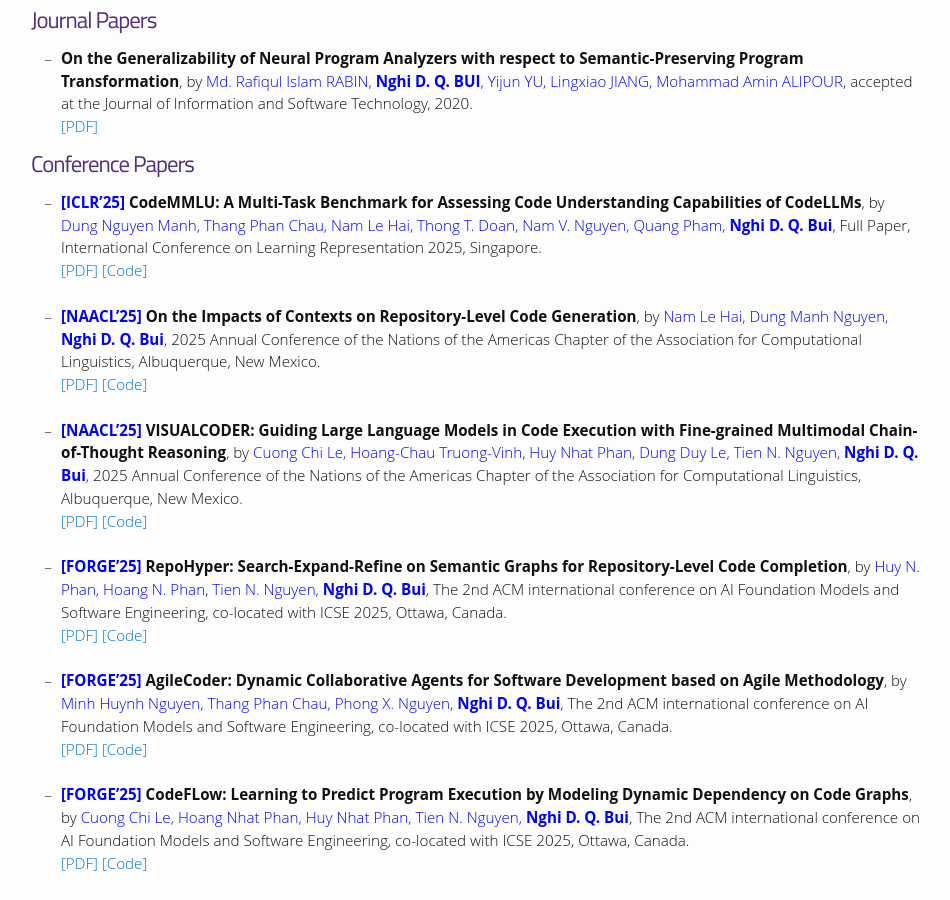
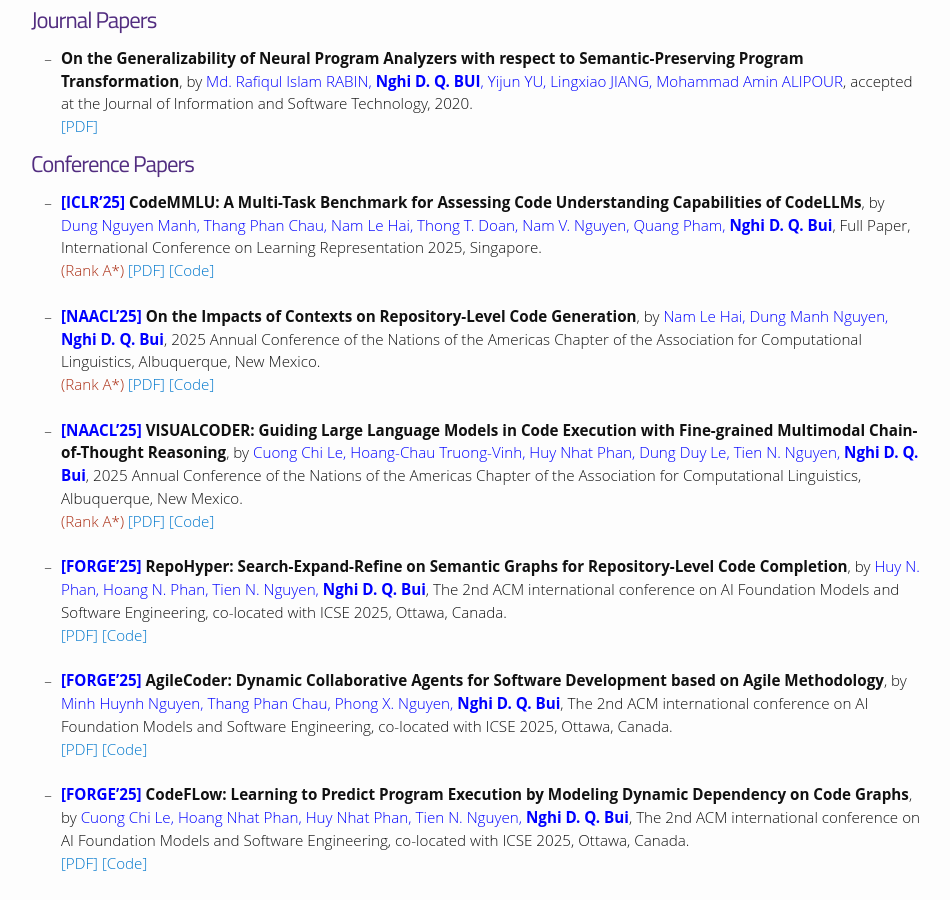
Before and after one commit to bdqnghi/bdqnghi.github.io, a Jekyll site: the page built from publications/publications.md, in a window 1280 px wide and 900 px high, scrolled down 665 px. Shown: the whole window, without its empty margins (164-1114 px from the left). Built offline with Jekyll 4.4.1, drawn with Linux system fonts in a browser that asks for light colours; nearby versions of some CDN libraries; some web fonts are replaced.

Commit message:
Update publications.md

```diff
--- a/publications/publications.md
+++ b/publications/publications.md
@@ -40,17 +40,17 @@
 # Conference Papers
 - <span style="color:blue">**[ICLR'25]**</span> **CodeMMLU: A Multi-Task Benchmark for Assessing Code Understanding Capabilities of CodeLLMs**, by <span style="color:blue">Dung Nguyen Manh, Thang Phan Chau, Nam Le Hai, Thong T. Doan, Nam V. Nguyen, Quang Pham, **Nghi D. Q. Bui**</span>, Full Paper, International Conference on Learning Representation 2025, Singapore.
 <br>
-<a href="https://arxiv.org/abs/2410.01999" target="_blank"> [PDF]</a> <a href="https://github.com/FSoft-AI4Code/CodeMMLU" target="_blank"> [Code]</a>
+<span style="color:#AB2F15">(Rank A*)</span><a href="https://arxiv.org/abs/2410.01999" target="_blank"> [PDF]</a> <a href="https://github.com/FSoft-AI4Code/CodeMMLU" target="_blank"> [Code]</a>
 <br>
 <br>
 - <span style="color:blue">**[NAACL'25]**</span> **On the Impacts of Contexts on Repository-Level Code Generation**, by <span style="color:blue">Nam Le Hai, Dung Manh Nguyen, **Nghi D. Q. Bui**</span>, 2025 Annual Conference of the Nations of the Americas Chapter of the Association for Computational Linguistics, Albuquerque, New Mexico.
 <br>
-<a href="https://arxiv.org/abs/2406.11927" target="_blank"> [PDF]</a> <a href="https://github.com/FSoft-AI4Code/RepoExec" target="_blank"> [Code]</a>
+<span style="color:#AB2F15">(Rank A*)</span><a href="https://arxiv.org/abs/2406.11927" target="_blank"> [PDF]</a> <a href="https://github.com/FSoft-AI4Code/RepoExec" target="_blank"> [Code]</a>
 <br>
 <br>
 - <span style="color:blue">**[NAACL'25]**</span> **VISUALCODER: Guiding Large Language Models in Code Execution with Fine-grained Multimodal Chain-of-Thought Reasoning**, by <span style="color:blue">Cuong Chi Le, Hoang-Chau Truong-Vinh, Huy Nhat Phan, Dung Duy Le, Tien N. Nguyen, **Nghi D. Q. Bui**</span>, 2025 Annual Conference of the Nations of the Americas Chapter of the Association for Computational Linguistics, Albuquerque, New Mexico.
 <br>
-<a href="https://arxiv.org/abs/2410.23402" target="_blank"> [PDF]</a> <a href="https://github.com/FSoft-AI4Code/VisualCoder" target="_blank"> [Code]</a>
+<span style="color:#AB2F15">(Rank A*)</span><a href="https://arxiv.org/abs/2410.23402" target="_blank"> [PDF]</a> <a href="https://github.com/FSoft-AI4Code/VisualCoder" target="_blank"> [Code]</a>
 <br>
 <br>
 - <span style="color:blue">**[FORGE'25]**</span> **RepoHyper: Search-Expand-Refine on Semantic Graphs for Repository-Level Code Completion**, by <span style="color:blue">Huy N. Phan, Hoang N. Phan, Tien N. Nguyen, **Nghi D. Q. Bui**</span>, The 2nd ACM international conference on AI Foundation Models and Software Engineering, co-located with ICSE 2025, Ottawa, Canada.
```
